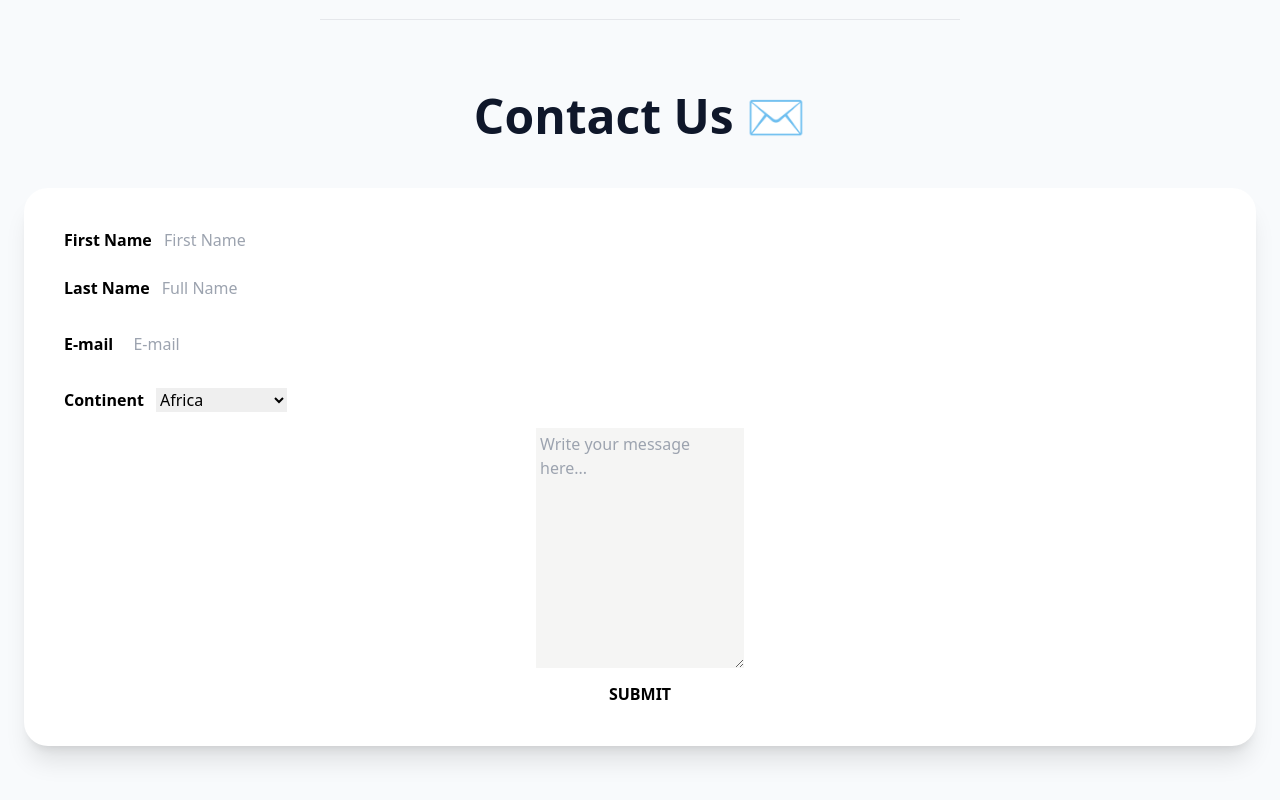
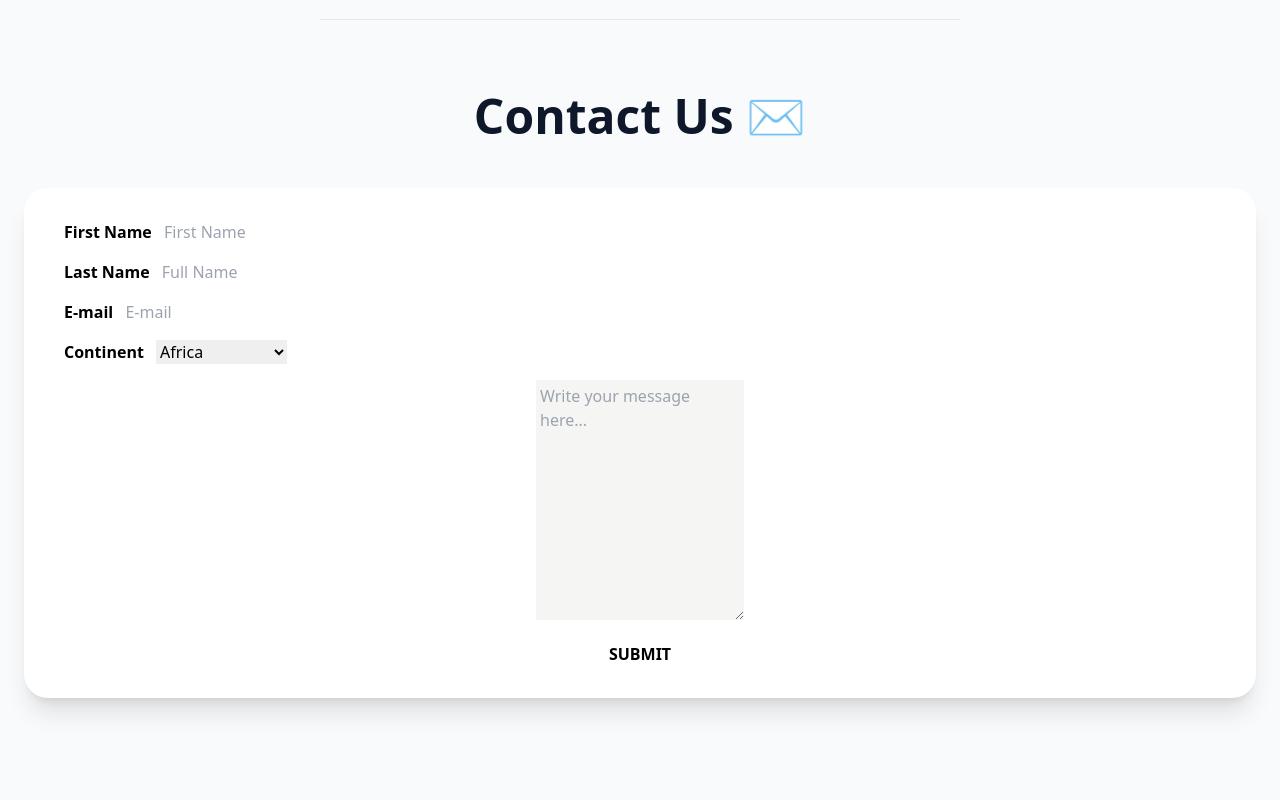
Before and after one commit to Kumaguro3/tailwind-project, a website: page build/index.html in a window 1280 px wide. Shown: the part 1937-2737 px from the top of the page. Drawn offline with Linux system fonts and the light colour scheme.

Commit message:
Deleted margin in between div in form area

```diff
--- a/build/index.html
+++ b/build/index.html
@@ -120,26 +120,26 @@
     <div class="form my-12 ">
    <form class=" mx-auto rounded-3xl border-black dark:border-white dark:bg-white bg-white dark:text-black p-6 text-left d-inline shadow-xl">
 
-    <div class="my-2 p-2">
+    <div class=" p-2">
   <label for="first-name" class="font-bold p-2">First Name</label>
   <input name="first-name" type="text" class="feedback-input w-1/2" placeholder="First Name" />
   <br>
 </div>
 
-  <div class="my-2 p-2">
+  <div class="p-2">
    <label for="last-name" class="font-bold p-2">Last Name</label>
   <input name="last-name" type="text" class="feedback-input w-1/2" placeholder="Full Name" />
   <br>
 </div>
 
-  <div class=" my-2 p-2">
+  <div class="p-2">
    <label for="email" class="font-bold p-2">E-mail</label>
-  <input name="email" type="text" class="feedback-input p-2 w-1/2" placeholder="E-mail" />
+  <input name="email" type="text" class="feedback-input  w-1/2" placeholder="E-mail" />
    <br>
 </div>
 
 
-     <div class=" my-2 p-2">
+     <div class="p-2">
    <label for="continent" class="font-bold p-2">Continent</label>
     <select id="countinent" name="continent">
       <option value="Africa">Africa</option>
@@ -155,10 +155,10 @@
 
 
   <div class="my-2 text-center mx-auto">
-  <textarea name="text" class="feedback-input h-60 p-1 mx-2 bg-stone-100"  placeholder="Write your message here..."></textarea>
+  <textarea name="text" class="feedback-input h-60 w-2/2 p-1 mx-2 bg-stone-100"  placeholder="Write your message here..."></textarea>
   <br>
 
-  <input class="font-bold p-2 " type="submit" value="SUBMIT"/>
+  <input class="font-bold mt-4" type="submit" value="SUBMIT"/>
 </div>
 
 </form>
```
Also changed, not shown: build/css/style.css.
